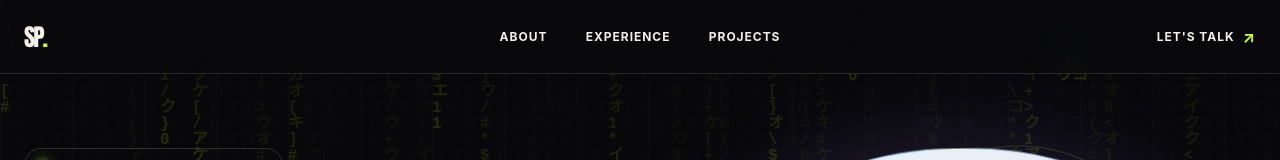
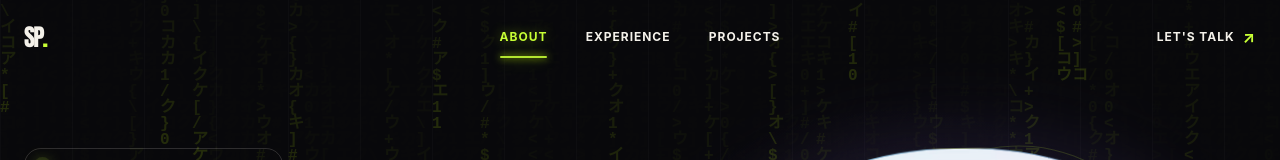
Before and after one commit to Surasinz/ResumeReact, a React (Create React App) app: page / in a window 1280 px wide. Shown: the top 160 px of the page. Built offline with nearby package versions, Linux system fonts and the light colour scheme.

Commit message:
Polish Shimeji motion and navigation effects

```diff
--- a/src/App.css
+++ b/src/App.css
@@ -159,9 +159,26 @@ a {
   width: 100%;
   height: 74px;
   padding-inline: 24px;
-  border-bottom: 1px solid rgba(255,255,255,0.12);
-  background: rgba(10, 10, 13, 0.72);
-  backdrop-filter: blur(18px);
+  border-bottom: 1px solid transparent;
+  background: transparent;
+  box-shadow: none;
+  -webkit-backdrop-filter: blur(0);
+  backdrop-filter: blur(0);
+  transition:
+    background-color 320ms ease,
+    border-color 320ms ease,
+    box-shadow 320ms ease,
+    backdrop-filter 320ms ease;
+}
+
+.topbar.is-scrolled {
+  border-bottom-color: rgba(198, 255, 0, 0.38);
+  background: rgba(10, 10, 15, 0.7);
+  box-shadow:
+    0 10px 30px rgba(0, 0, 0, 0.22),
+    0 1px 14px rgba(198, 255, 0, 0.08);
+  -webkit-backdrop-filter: blur(12px);
+  backdrop-filter: blur(12px);
 }
 
 .brand {
@@ -176,8 +193,12 @@ a {
 }
 
 .topbar nav {
+  --indicator-width: 0px;
+  --indicator-x: 0px;
+  position: relative;
   display: flex;
   gap: clamp(1.25rem, 3vw, 2.75rem);
+  align-items: center;
 }
 
 .topbar nav a,
@@ -189,9 +210,68 @@ a {
   transition: color 180ms ease;
 }
 
+.topbar .nav-link {
+  position: relative;
+  isolation: isolate;
+}
+
+.topbar .nav-link::before,
+.topbar .nav-link::after {
+  position: absolute;
+  top: 50%;
+  color: var(--acid);
+  opacity: 0;
+  pointer-events: none;
+  text-shadow: 0 0 10px rgba(198, 255, 0, 0.72);
+  transition:
+    opacity 180ms ease,
+    transform 220ms cubic-bezier(0.22, 1, 0.36, 1);
+}
+
+.topbar .nav-link::before {
+  right: calc(100% + 0.32rem);
+  content: '<';
+  transform: translate(0.35rem, -50%);
+}
+
+.topbar .nav-link::after {
+  left: calc(100% + 0.32rem);
+  content: '/>';
+  transform: translate(-0.35rem, -50%);
+}
+
+.topbar .nav-link:hover::before,
+.topbar .nav-link:hover::after,
+.topbar .nav-link:focus-visible::before,
+.topbar .nav-link:focus-visible::after {
+  opacity: 1;
+  transform: translate(0, -50%);
+}
+
 .topbar nav a:hover,
-.topbar nav a:focus-visible {
-  color: var(--acid);
+.topbar nav a:focus-visible,
+.topbar nav a.is-active {
+  color: var(--acid);
+  text-shadow: 0 0 12px rgba(198, 255, 0, 0.42);
+}
+
+.nav-indicator {
+  position: absolute;
+  bottom: -14px;
+  left: 0;
+  width: var(--indicator-width);
+  height: 2px;
+  border-radius: 999px;
+  background: var(--acid);
+  box-shadow:
+    0 0 7px rgba(198, 255, 0, 0.95),
+    0 0 16px rgba(198, 255, 0, 0.5);
+  opacity: 0.9;
+  pointer-events: none;
+  transform: translate3d(var(--indicator-x), 0, 0);
+  transition:
+    width 260ms cubic-bezier(0.22, 1, 0.36, 1),
+    transform 260ms cubic-bezier(0.22, 1, 0.36, 1);
 }
 
 .topbar-cta {
@@ -1214,10 +1294,26 @@ footer p {
     display: flex;
     justify-content: space-between;
     width: 100%;
-    border-bottom: 1px solid rgba(255,255,255,0.12);
+    border-bottom: 1px solid transparent;
     padding: 0.9rem 0;
-    background: rgba(10, 10, 13, 0.9);
-    backdrop-filter: blur(18px);
+    background: transparent;
+    -webkit-backdrop-filter: blur(0);
+    backdrop-filter: blur(0);
+    transition:
+      background-color 320ms ease,
+      border-color 320ms ease,
+      backdrop-filter 320ms ease;
+  }
+
+  .topbar.is-scrolled nav {
+    border-bottom-color: rgba(198, 255, 0, 0.28);
+    background: rgba(10, 10, 15, 0.82);
+    -webkit-backdrop-filter: blur(12px);
+    backdrop-filter: blur(12px);
+  }
+
+  .nav-indicator {
+    bottom: 0;
   }
 
   .hero {
--- a/src/App.js
+++ b/src/App.js
@@ -315,11 +315,48 @@ function MatrixBackground({ enabled }) {
   );
 }
 
+function moveNavIndicator(nav, link) {
+  if (!nav || !link) return;
+
+  const navRect = nav.getBoundingClientRect();
+  const linkRect = link.getBoundingClientRect();
+  nav.style.setProperty('--indicator-x', `${linkRect.left - navRect.left}px`);
+  nav.style.setProperty('--indicator-width', `${linkRect.width}px`);
+}
+
+function getNavIndicatorTarget(
+  nav,
+  activeSection,
+  hoveredLink,
+  focusedLink,
+  interactionType
+) {
+  const preferredLink =
+    interactionType === 'hover'
+      ? hoveredLink
+      : interactionType === 'focus'
+        ? focusedLink
+        : null;
+
+  return (
+    preferredLink ??
+    hoveredLink ??
+    focusedLink ??
+    nav?.querySelector(`[data-section="${activeSection}"]`)
+  );
+}
+
 function App() {
   const [copyState, setCopyState] = useState('idle');
   const [matrixEnabled, setMatrixEnabled] = useState(getInitialMatrixPreference);
+  const [isNavScrolled, setIsNavScrolled] = useState(false);
+  const [activeSection, setActiveSection] = useState('about');
   const copyResetTimer = useRef(null);
   const isMounted = useRef(true);
+  const navRef = useRef(null);
+  const navHoverRef = useRef(null);
+  const navFocusRef = useRef(null);
+  const navInteractionTypeRef = useRef(null);
 
   useEffect(() => {
     const mascot = new WebShimeji({
@@ -352,6 +389,75 @@ function App() {
     elements.forEach((element) => observer.observe(element));
     return () => observer.disconnect();
   }, []);
+
+  useEffect(() => {
+    const sectionIds = ['about', 'experience', 'projects'];
+    let navigationFrame = null;
+
+    const updateActiveSection = () => {
+      if (window.scrollY <= 1) {
+        setActiveSection('about');
+        return;
+      }
+
+      const activationLine = window.innerHeight * 0.38;
+      let currentSection = 'about';
+
+      sectionIds.forEach((sectionId) => {
+        const section = document.getElementById(sectionId);
+        if (section?.getBoundingClientRect().top <= activationLine) {
+          currentSection = sectionId;
+        }
+      });
+
+      setActiveSection(currentSection);
+    };
+
+    const handleScroll = () => {
+      setIsNavScrolled(window.scrollY > 0);
+
+      if (navigationFrame === null) {
+        navigationFrame = window.requestAnimationFrame(() => {
+          navigationFrame = null;
+          updateActiveSection();
+        });
+      }
+    };
+
+    setIsNavScrolled(window.scrollY > 0);
+    updateActiveSection();
+    window.addEventListener('scroll', handleScroll, { passive: true });
+
+    return () => {
+      window.removeEventListener('scroll', handleScroll);
+      if (navigationFrame !== null) {
+        window.cancelAnimationFrame(navigationFrame);
+      }
+    };
+  }, []);
+
+  useEffect(() => {
+    const nav = navRef.current;
+    if (!nav) return undefined;
+
+    const moveToCurrentTarget = () => {
+      moveNavIndicator(
+        nav,
+        getNavIndicatorTarget(
+          nav,
+          activeSection,
+          navHoverRef.current,
+          navFocusRef.current,
+          navInteractionTypeRef.current
+        )
+      );
+    };
+
+    moveToCurrentTarget();
+    window.addEventListener('resize', moveToCurrentTarget, { passive: true });
+
+    return () => window.removeEventListener('resize', moveToCurrentTarget);
+  }, [activeSection]);
 
   useEffect(() => {
     isMounted.current = true;
@@ -419,14 +525,78 @@ function App() {
         </span>
       </button>
 
-      <header className="topbar">
+      <header className={`topbar${isNavScrolled ? ' is-scrolled' : ''}`}>
         <a className="brand" href="#top" aria-label="Surachet Panto — home">
           SP<span>.</span>
         </a>
-        <nav aria-label="Main navigation">
-          <a href="#about">About</a>
-          <a href="#experience">Experience</a>
-          <a href="#projects">Projects</a>
+        <nav
+          ref={navRef}
+          aria-label="Main navigation"
+          onMouseLeave={() => {
+            navHoverRef.current = null;
+            if (navInteractionTypeRef.current === 'hover') {
+              navInteractionTypeRef.current = navFocusRef.current
+                ? 'focus'
+                : null;
+            }
+            moveNavIndicator(
+              navRef.current,
+              getNavIndicatorTarget(
+                navRef.current,
+                activeSection,
+                navHoverRef.current,
+                navFocusRef.current,
+                navInteractionTypeRef.current
+              )
+            );
+          }}
+          onBlur={(event) => {
+            if (event.currentTarget.contains(event.relatedTarget)) return;
+
+            navFocusRef.current = null;
+            if (navInteractionTypeRef.current === 'focus') {
+              navInteractionTypeRef.current = navHoverRef.current
+                ? 'hover'
+                : null;
+            }
+            moveNavIndicator(
+              navRef.current,
+              getNavIndicatorTarget(
+                navRef.current,
+                activeSection,
+                navHoverRef.current,
+                navFocusRef.current,
+                navInteractionTypeRef.current
+              )
+            );
+          }}
+        >
+          {['about', 'experience', 'projects'].map((sectionId) => (
+            <a
+              className={`nav-link${
+                activeSection === sectionId ? ' is-active' : ''
+              }`}
+              data-section={sectionId}
+              href={`#${sectionId}`}
+              key={sectionId}
+              aria-current={
+                activeSection === sectionId ? 'location' : undefined
+              }
+              onMouseEnter={(event) => {
+                navHoverRef.current = event.currentTarget;
+                navInteractionTypeRef.current = 'hover';
+                moveNavIndicator(navRef.current, event.currentTarget);
+              }}
+              onFocus={(event) => {
+                navFocusRef.current = event.currentTarget;
+                navInteractionTypeRef.current = 'focus';
+                moveNavIndicator(navRef.current, event.currentTarget);
+              }}
+            >
+              {sectionId}
+            </a>
+          ))}
+          <span className="nav-indicator" aria-hidden="true" />
         </nav>
         <a className="topbar-cta" href="mailto:surachetpan@hotmail.com">
           Let&apos;s talk <ArrowIcon />
--- a/src/shimeji/WebShimeji.js
+++ b/src/shimeji/WebShimeji.js
@@ -268,7 +268,7 @@ export default class WebShimeji {
     if (!this.element) return;
 
     this.element.style.transform =
-      `translate3d(${Math.round(this.position.x)}px, ${Math.round(this.position.y)}px, 0)`;
+      `translate3d(${this.position.x.toFixed(2)}px, ${this.position.y.toFixed(2)}px, 0)`;
   }
 
   chooseNextAction() {
```
Also changed, not shown: 2 other files (tests, documents, lock files or other folders).
